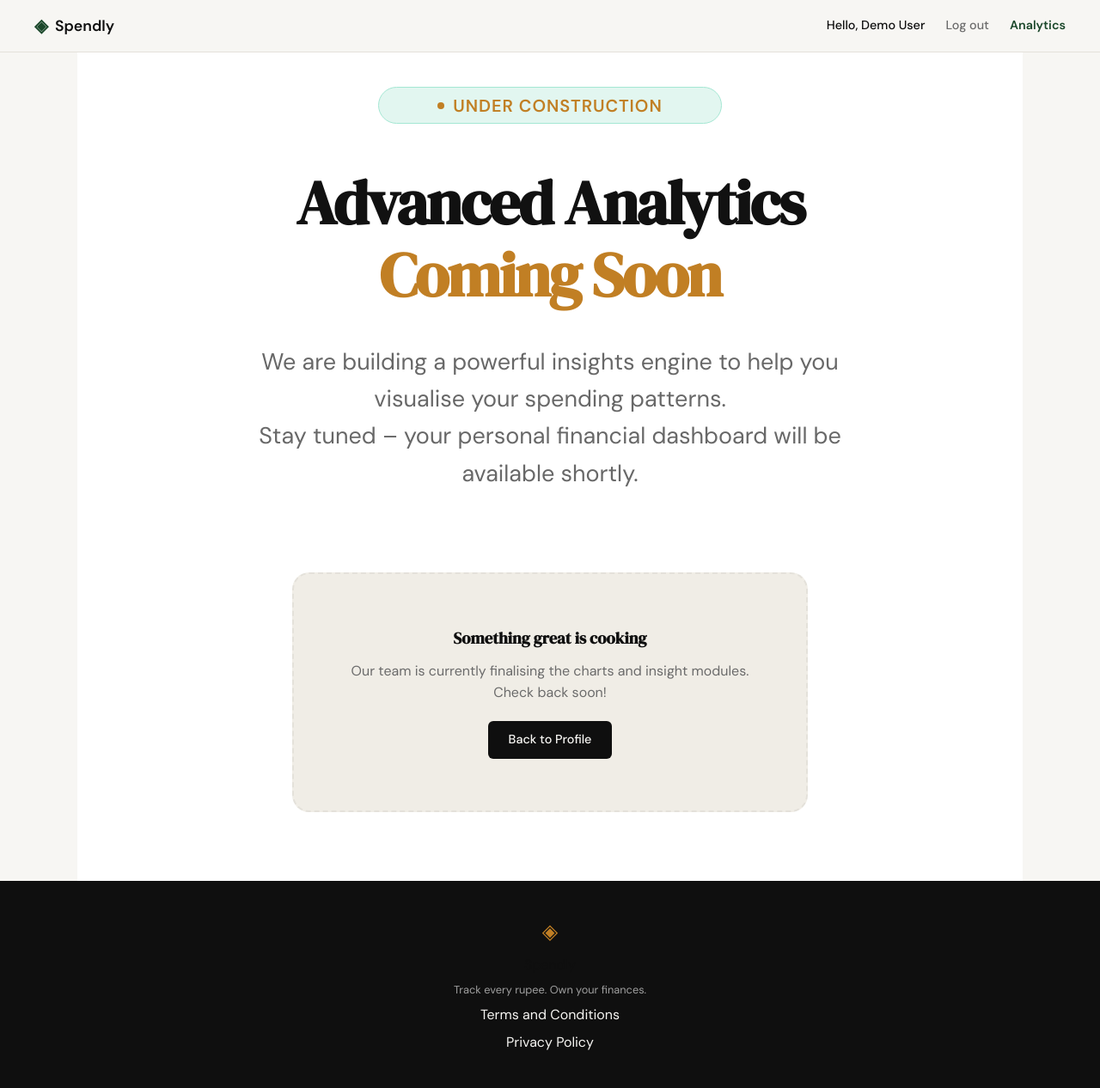
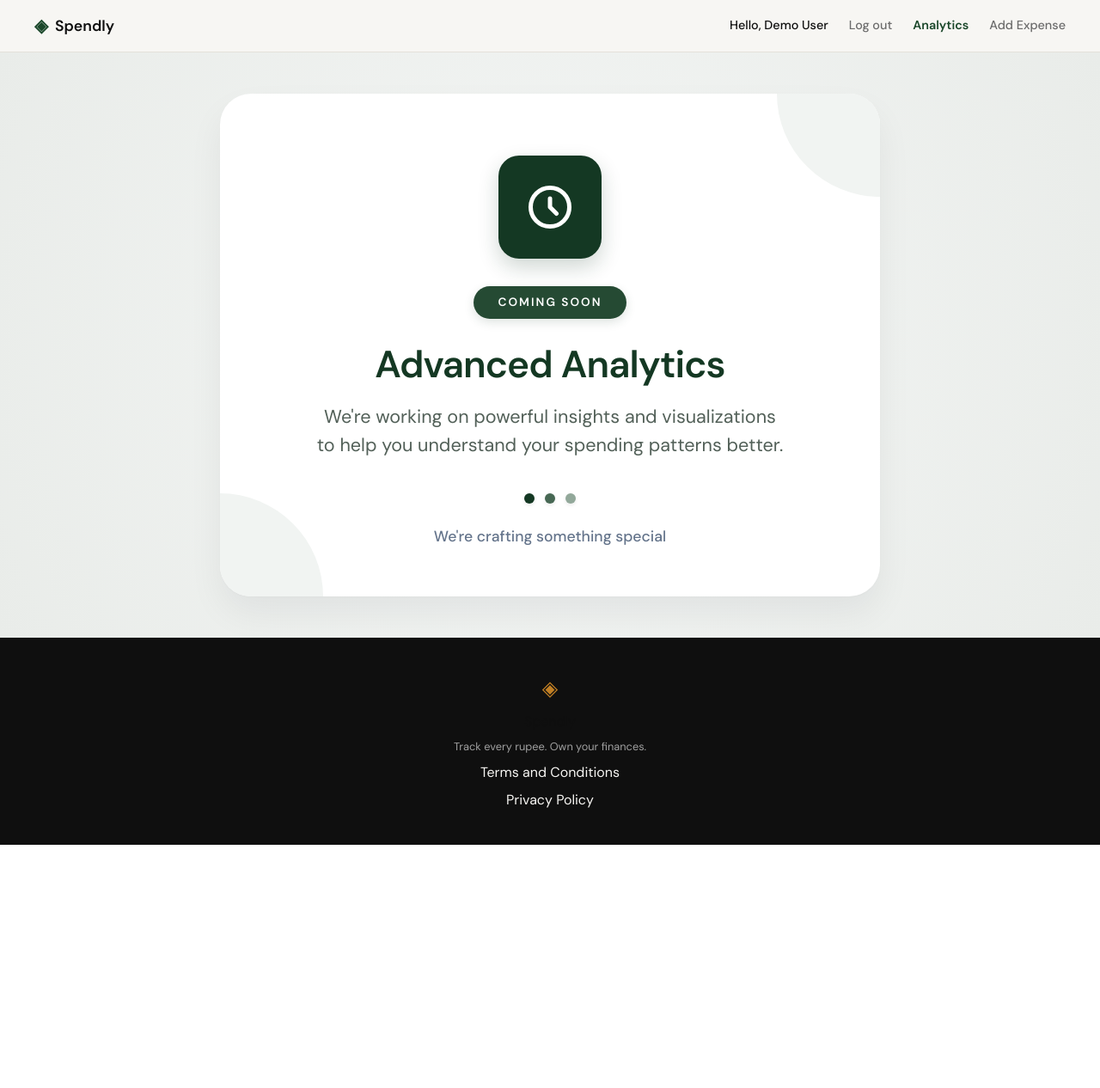
Before and after one commit to abhiark01/Expense-Tracker, a Flask app: page /analytics in a window 1280 px wide. Shown: the whole page at 86% size. After the commit the page ends 983 px from the top, so only its background shows below. Run offline with Flask 3, Linux system fonts and the light colour scheme; a user stored in the database is signed in; data comes from the database, SQL or seed files in the repository; both versions use the stored data as it was after the commit.

Commit message:
feat: implement add expense feature and styled coming-soon analytics page

```diff
--- a/app.py
+++ b/app.py
@@ -2,10 +2,11 @@ from flask import Flask, render_template, request, redirect, url_for, flash, ses
 from werkzeug.security import generate_password_hash, check_password_hash
 from datetime import date, datetime
 
-from database.db import get_db, init_db, seed_db, get_user_by_email, get_expenses_by_user, get_summary_stats, get_category_breakdown, CATEGORIES
+from database.db import get_db, init_db, seed_db, get_user_by_email, get_expenses_by_user, get_summary_stats, get_category_breakdown, add_expense, CATEGORIES
 
+import os
 app = Flask(__name__)
-app.secret_key = "spendly-dev-secret-key-change-in-production"
+app.secret_key = os.environ.get("SECRET_KEY", "spendly-dev-secret-key-change-in-production")
 
 # ------------------------------------------------------------------ #
 # Context processors — make current user available to all templates   #
@@ -322,9 +323,51 @@ def profile_categories():
     return render_template("profile_categories.html", categories=categories)
 
 
-@app.route("/expenses/add")
-def add_expense():
-    return "Add expense — coming in Step 7"
+@app.route("/expenses/add", methods=["GET", "POST"], endpoint="add_expense")
+def add_expense_route():
+    """Render the Add Expense form or process a new expense submission."""
+    user_id = session.get("user_id")
+    if not user_id:
+        flash("Please log in to add expenses.", "warning")
+        return redirect(url_for("login"))
+
+    today_str = date.today().isoformat()
+
+    if request.method == "POST":
+        amount_str = request.form.get("amount")
+        category = request.form.get("category")
+        exp_date = request.form.get("date") or today_str
+        description = request.form.get("description", "").strip()
+
+        # Validate amount
+        try:
+            amount = float(amount_str)
+            if amount <= 0:
+                raise ValueError
+        except (TypeError, ValueError):
+            return render_template(
+                "add_expense.html",
+                categories=CATEGORIES,
+                today=today_str,
+                error="Amount must be a positive number."
+            )
+
+        # Validate category
+        if category not in CATEGORIES:
+            return render_template(
+                "add_expense.html",
+                categories=CATEGORIES,
+                today=today_str,
+                error="Invalid category selected."
+            )
+
+        # Insert into database using helper from database/db.py
+        add_expense(user_id, amount, category, exp_date, description)
+
+        flash("Expense added successfully.", "success")
+        return redirect(url_for("profile"))
+
+    return render_template("add_expense.html", categories=CATEGORIES, today=today_str)
 
 
 @app.route("/expenses/<int:id>/edit")
--- a/database/db.py
+++ b/database/db.py
@@ -207,3 +207,14 @@ def get_category_breakdown(user_id: int):
         })
     db.close()
     return results
+
+
+def add_expense(user_id, amount, category, date, description):
+    """Insert a new expense into the database."""
+    db = get_db()
+    db.execute(
+        "INSERT INTO expenses (user_id, amount, category, date, description) VALUES (?, ?, ?, ?, ?)",
+        (user_id, amount, category, date, description)
+    )
+    db.commit()
+    db.close()
--- /dev/null
+++ b/static/css/analytics.css
@@ -0,0 +1,191 @@
+/* ------------------------------------------------------------------ */
+/* Coming Soon Analytics Page Styles                                  */
+/* ------------------------------------------------------------------ */
+
+.coming-soon-wrapper {
+    display: flex;
+    align-items: center;
+    justify-content: center;
+    min-height: calc(100vh - 60px - 100px);
+    padding: 3rem 1.5rem;
+    background: radial-gradient(circle at center, #f4f6f5 0%, #e9ece9 100%);
+}
+
+.coming-soon-card {
+    position: relative;
+    width: 100%;
+    max-width: 768px;
+    background: #ffffff;
+    border-radius: 36px;
+    box-shadow: 0 20px 40px rgba(15, 23, 42, 0.06), 0 1px 3px rgba(0, 0, 0, 0.02);
+    padding: 4.5rem 3rem 3.5rem;
+    text-align: center;
+    display: flex;
+    flex-direction: column;
+    align-items: center;
+    overflow: hidden;
+}
+
+/* Decorative quarter-circle corner shapes */
+.coming-soon-card::before {
+    content: "";
+    position: absolute;
+    top: 0;
+    right: 0;
+    width: 120px;
+    height: 120px;
+    background: #f1f4f2;
+    border-bottom-left-radius: 120px;
+    z-index: 1;
+    pointer-events: none;
+}
+
+.coming-soon-card::after {
+    content: "";
+    position: absolute;
+    bottom: 0;
+    left: 0;
+    width: 120px;
+    height: 120px;
+    background: #f1f4f2;
+    border-top-right-radius: 120px;
+    z-index: 1;
+    pointer-events: none;
+}
+
+/* Top Icon: Dark forest-green rounded square with white clock */
+.cs-icon-box {
+    width: 120px;
+    height: 120px;
+    background: #143823;
+    border-radius: 24px;
+    display: flex;
+    align-items: center;
+    justify-content: center;
+    margin-bottom: 2rem;
+    box-shadow: 0 10px 25px rgba(20, 56, 35, 0.2);
+    position: relative;
+    z-index: 2;
+}
+
+.cs-clock-icon {
+    width: 60px;
+    height: 60px;
+    color: #ffffff;
+}
+
+/* Status pill */
+.cs-status-pill {
+    display: inline-block;
+    background: #254a33;
+    color: #ffffff;
+    font-size: 0.85rem;
+    font-weight: 700;
+    letter-spacing: 0.15em;
+    text-transform: uppercase;
+    padding: 0.5rem 1.75rem;
+    border-radius: 999px;
+    margin-bottom: 1.75rem;
+    box-shadow: 0 4px 12px rgba(37, 74, 51, 0.15);
+    position: relative;
+    z-index: 2;
+}
+
+/* Heading */
+.cs-heading {
+    font-family: var(--font-body);
+    font-size: 2.75rem;
+    font-weight: 700;
+    color: #143823;
+    letter-spacing: -0.02em;
+    margin-bottom: 1.25rem;
+    line-height: 1.15;
+    position: relative;
+    z-index: 2;
+}
+
+/* Description */
+.cs-description {
+    font-family: var(--font-body);
+    font-size: 1.35rem;
+    color: #526058;
+    line-height: 1.5;
+    margin-bottom: 2.5rem;
+    max-width: 600px;
+    position: relative;
+    z-index: 2;
+}
+
+/* Loading decoration / dots */
+.cs-dots {
+    display: flex;
+    align-items: center;
+    justify-content: center;
+    gap: 0.75rem;
+    margin-bottom: 1.5rem;
+    position: relative;
+    z-index: 2;
+}
+
+.cs-dots .dot {
+    width: 12px;
+    height: 12px;
+    border-radius: 50%;
+    background: #8aa092;
+    box-shadow: 0 2px 4px rgba(0,0,0,0.08);
+}
+
+.cs-dots .dot-1 { background: #143823; }
+.cs-dots .dot-2 { background: #476854; }
+.cs-dots .dot-3 { background: #92a89a; }
+
+/* Footer caption */
+.cs-caption {
+    font-family: var(--font-body);
+    font-size: 1.1rem;
+    color: #64748b;
+    font-weight: 500;
+    position: relative;
+    z-index: 2;
+}
+
+/* ------------------------------------------------------------------ */
+/* Responsive Adjustments                                             */
+/* ------------------------------------------------------------------ */
+@media (max-width: 768px) {
+    .coming-soon-card {
+        padding: 3rem 1.5rem 2.5rem;
+        border-radius: 24px;
+    }
+
+    .coming-soon-card::before,
+    .coming-soon-card::after {
+        width: 80px;
+        height: 80px;
+    }
+
+    .cs-icon-box {
+        width: 90px;
+        height: 90px;
+        border-radius: 18px;
+        margin-bottom: 1.5rem;
+    }
+
+    .cs-clock-icon {
+        width: 44px;
+        height: 44px;
+    }
+
+    .cs-heading {
+        font-size: 2rem;
+    }
+
+    .cs-description {
+        font-size: 1.1rem;
+        margin-bottom: 2rem;
+    }
+
+    .cs-description br {
+        display: none;
+    }
+}
--- a/templates/analytics.html
+++ b/templates/analytics.html
@@ -3,47 +3,42 @@
 {% block title %}Analytics — Coming Soon{% endblock %}
 
 {% block head %}
-<link rel="stylesheet" href="{{ url_for('static', filename='css/landing.css') }}">
-<style>
-    /* Analytics Coming Soon Overrides */
-    .hero-section { min-height: 70vh; justify-content: center; padding-top: 40px; }
-    .hero-title .line-2 { color: var(--accent-2); }
-    .analytics-visual {
-        margin-top: 40px;
-        background: var(--paper-warm);
-        border: 2px dashed var(--border);
-        border-radius: var(--radius-lg);
-        padding: 60px;
-        text-align: center;
-        max-width: 600px;
-        width: 100%;
-    }
-    .analytics-visual h3 { font-family: var(--font-display); margin-bottom: 10px; }
-    .analytics-visual p { color: var(--ink-muted); margin-bottom: 20px; }
-</style>
+<link rel="stylesheet" href="{{ url_for('static', filename='css/analytics.css') }}">
 {% endblock %}
 
 {% block content %}
-<section class="hero-section">
-    <div class="hero-badge">
-        <span class="hero-badge-dot" style="background-color: var(--accent-2);"></span>
-        <span class="hero-badge-text" style="color: var(--accent-2);">Under Construction</span>
+<div class="coming-soon-wrapper">
+    <div class="coming-soon-card">
+        <!-- Top Icon: Dark forest-green rounded square with white outlined clock -->
+        <div class="cs-icon-box">
+            <svg class="cs-clock-icon" xmlns="http://www.w3.org/2000/svg" fill="none" viewBox="0 0 24 24" stroke="currentColor" stroke-width="2">
+                <path stroke-linecap="round" stroke-linejoin="round" d="M12 8v4l3 3m6-3a9 9 0 11-18 0 9 9 0 0118 0z" />
+            </svg>
+        </div>
+
+        <!-- Status pill -->
+        <div class="cs-status-pill">
+            Coming Soon
+        </div>
+
+        <!-- Heading -->
+        <h1 class="cs-heading">Advanced Analytics</h1>
+
+        <!-- Description -->
+        <p class="cs-description">
+            We're working on powerful insights and visualizations<br>
+            to help you understand your spending patterns better.
+        </p>
+
+        <!-- Loading decoration / dots -->
+        <div class="cs-dots">
+            <span class="dot dot-1"></span>
+            <span class="dot dot-2"></span>
+            <span class="dot dot-3"></span>
+        </div>
+
+        <!-- Footer caption -->
+        <p class="cs-caption">We're crafting something special</p>
     </div>
-
-    <h1 class="hero-title">
-        <span class="line-1">Advanced Analytics</span>
-        <span class="line-2">Coming Soon</span>
-    </h1>
-
-    <p class="hero-subtitle">
-        We are building a powerful insights engine to help you visualise your spending patterns.<br>
-        Stay tuned – your personal financial dashboard will be available shortly.
-    </p>
-
-    <div class="analytics-visual">
-        <h3>Something great is cooking</h3>
-        <p>Our team is currently finalising the charts and insight modules. Check back soon!</p>
-        <a href="{{ url_for('profile') }}" class="btn-primary">Back to Profile</a>
-    </div>
-</section>
+</div>
 {% endblock %}
--- a/templates/base.html
+++ b/templates/base.html
@@ -23,6 +23,7 @@
                     <span class="nav-user">Hello, {{ user.name }}</span>
                     <a href="{{ url_for('logout') }}">Log out</a>
                     <a href="{{ url_for('analytics') }}" class="{% if request_path == '/analytics' %}nav-active{% endif %}">Analytics</a>
+                    <a href="{{ url_for('add_expense') }}" class="{% if request_path == '/expenses/add' %}nav-active{% endif %}">Add Expense</a>
                 {% else %}
                     <a href="{{ url_for('login') }}">Sign in</a>
                     <a href="{{ url_for('register') }}" class="nav-cta">Get started</a>
```
Also changed, not shown: templates/add_expense.html (added, +48 -0 lines), tests/test_add_expense.py (added, +99 -0 lines), .claude/specs/07-add-expense.md (added), spendly.db, 2 other files.
